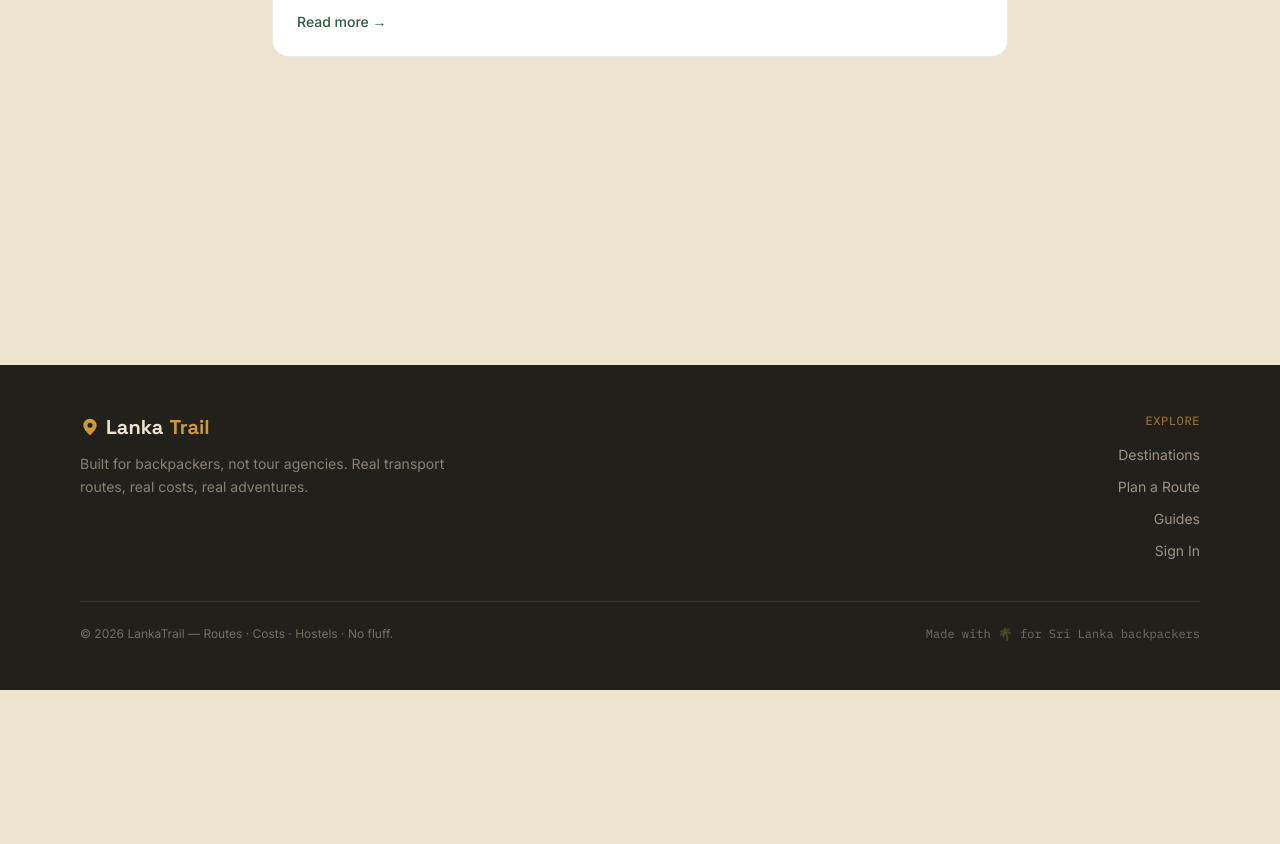
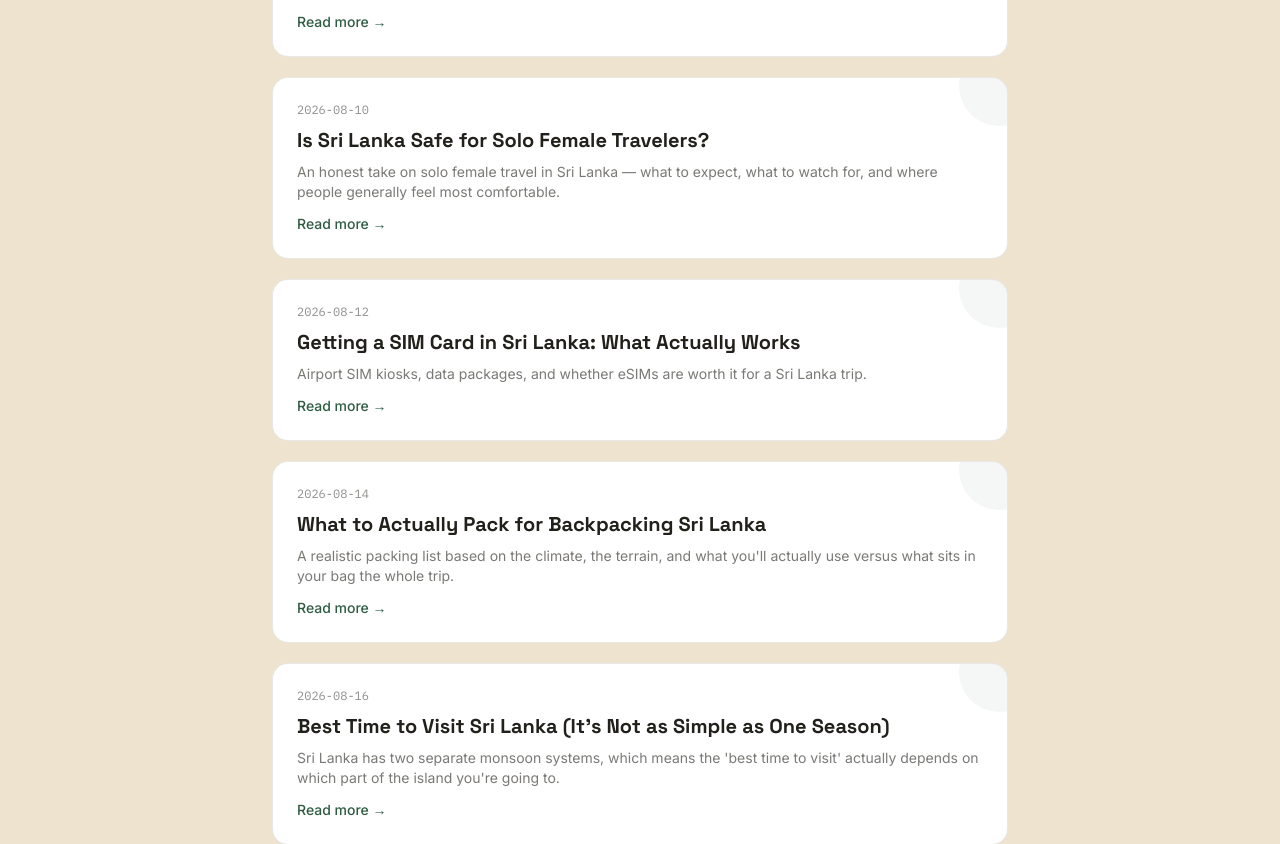
Before and after one commit to Hiran117/sri-lanka-backpacker, a Next.js app: page /blog in a window 1280 px wide. Shown: the part 580-1424 px from the top of the page. Before the commit the page ends 1270 px from the top, so only its background shows below. Built offline with nearby package versions, Linux system fonts and the light colour scheme; no server answers.

Commit message:
blog post

```diff
--- a/src/data/posts.js
+++ b/src/data/posts.js
@@ -27,6 +27,86 @@ Transport barely registers as a cost. Buses and trains between towns rarely cros
 
 Add it up and most backpackers land somewhere between 4,000-6,500 rupees a day total. That's without being stingy — just not throwing money at things tourists get talked into paying more for.`,
   },
+
+  {
+  slug: "sri-lanka-solo-female-travel-safety",
+  title: "Is Sri Lanka Safe for Solo Female Travelers?",
+  excerpt: "An honest take on solo female travel in Sri Lanka — what to expect, what to watch for, and where people generally feel most comfortable.",
+  date: "2026-08-10",
+  content: `Short answer: yes, and it's one of the more comfortable countries in South Asia to travel solo as a woman. That doesn't mean zero hassle, just that the hassle is manageable and rarely dangerous.
+
+Attention on public transport and in touristy areas is the most common thing you'll deal with — stares, occasional comments, sometimes a tuk-tuk driver being overly chatty. It's usually harmless but can get tiring by week two. Dressing a bit more conservatively (covering shoulders and knees, especially at temples) cuts down on this noticeably.
+
+Solo women consistently report feeling most comfortable in Ella, Kandy, and the south coast beach towns — these are well-trodden backpacker circuits with a steady flow of other travelers, so you're rarely the only foreigner around. Places further off the beaten path like Jaffna or the deep east coast get you more attention just because fewer tourists pass through, not because they're less safe.
+
+Practical stuff that actually helps: get a local SIM card on day one so you're never without data, use PickMe (Sri Lanka's Uber-equivalent) instead of hailing tuk-tuks on the street, and stick to hostels with good recent reviews specifically mentioning solo women — the backpacker grapevine is honest about which places feel right.
+
+Nighttime is where you want to be more deliberate, same as most places. Walking around Colombo alone late at night isn't something I'd recommend, but that's true of most capital cities, not specifically a Sri Lanka issue.`,
+},
+{
+  slug: "sri-lanka-sim-card-esim-guide",
+  title: "Getting a SIM Card in Sri Lanka: What Actually Works",
+  excerpt: "Airport SIM kiosks, data packages, and whether eSIMs are worth it for a Sri Lanka trip.",
+  date: "2026-08-12",
+  content: `Getting connected the moment you land makes everything easier — maps, ride apps, checking bus times. Here's what actually works.
+
+At the airport, both Dialog and Mobitel have kiosks right after immigration. Dialog generally has the better network coverage, especially once you're outside Colombo and up in the hill country. A basic tourist SIM with a few GB of data runs around 1,000-1,500 rupees and takes maybe ten minutes to set up, passport required.
+
+If you'd rather skip the kiosk line, eSIMs work well here now — Airalo and similar apps let you buy a Sri Lanka data plan before you even land, and it activates the moment you touch down. Slightly pricier than the physical SIM route but saves you an airport queue after a long flight.
+
+One thing worth knowing: coverage genuinely drops in more remote hill country stretches and deep in national parks, so don't count on constant signal if you're doing something like the Ella to Kandy backcountry routes or deep into Horton Plains. Download offline maps before you head into those areas, just in case.
+
+Topping up is easy everywhere — small shops all over the country sell recharge cards, and Dialog/Mobitel both have simple apps for topping up online if you'd rather not deal with cash top-ups.`,
+},
+{
+  slug: "sri-lanka-packing-list-backpacker",
+  title: "What to Actually Pack for Backpacking Sri Lanka",
+  excerpt: "A realistic packing list based on the climate, the terrain, and what you'll actually use versus what sits in your bag the whole trip.",
+  date: "2026-08-14",
+  content: `Sri Lanka is hot and humid almost everywhere except the hill country, which is genuinely cool at night. Pack for both, because you will feel the difference between Mirissa and Nuwara Eliya.
+
+Clothes-wise, keep it light and quick-dry. You'll sweat constantly in the lowlands, so cotton takes forever to dry and starts smelling by day three. A couple of quick-dry shirts, breathable trousers or shorts, and one warmer layer for the hill country nights (it genuinely gets cold enough for a hoodie in Ella and Nuwara Eliya) covers most of it.
+
+Temple visits need shoulders and knees covered, for both men and women — a light scarf or sarong doubles as this and as a beach towel, worth throwing in.
+
+Footwear: one pair of proper walking shoes or trail runners for hikes like Ella Rock or Adam's Peak, and sandals for everything else. You won't need hiking boots unless you're doing something serious like Horton Plains in rainy season.
+
+A few things people forget and regret: a dry bag or ziplocks for the inevitable sudden rain, a physical padlock for hostel lockers (not all provide them), and reef-safe sunscreen if you're doing any snorkeling around Mirissa or Trincomalee, since regular sunscreen is genuinely bad for the coral there.
+
+Skip: a full first aid kit (pharmacies are everywhere and well-stocked), a travel towel if your hostel provides one (most do), and honestly, most of the "just in case" items — you can buy almost anything you forgot once you're there, often cheaper than at home.`,
+},
+{
+  slug: "sri-lanka-best-time-to-visit",
+  title: "Best Time to Visit Sri Lanka (It's Not as Simple as One Season)",
+  excerpt: "Sri Lanka has two separate monsoon systems, which means the 'best time to visit' actually depends on which part of the island you're going to.",
+  date: "2026-08-16",
+  content: `This trips people up constantly because Sri Lanka doesn't have one wet season and one dry season — it has two monsoons hitting opposite coasts at different times.
+
+The southwest monsoon runs roughly May through September, affecting the west coast, south coast, and hill country — so Colombo, Galle, Mirissa, Ella, and Kandy are at their best outside this window, generally December through March.
+
+The northeast monsoon runs roughly October through January, affecting the east coast — so Trincomalee and Arugam Bay actually have their best weather from around May to September, exactly when the south coast is getting rained on.
+
+What this means practically: if you're doing the classic south coast and hill country circuit, aim for December to March. If you're prioritizing the east coast surf towns, aim for the opposite half of the year. If you're doing a longer trip covering both, you'll hit some rain somewhere regardless, and that's fine — Sri Lankan rain tends to come in short, heavy bursts rather than all-day washouts.
+
+Shoulder months (April and September-ish) can actually be a decent compromise if you're trying to loosely cover the whole island in one trip, just expect more unpredictable weather day to day.`,
+},
+{
+  slug: "sri-lanka-vegetarian-vegan-food-guide",
+  title: "Eating Vegetarian and Vegan in Sri Lanka",
+  excerpt: "Sri Lankan food is naturally vegetarian-friendly in ways a lot of travelers don't expect going in.",
+  date: "2026-08-18",
+  content: `This surprised me the first time — Sri Lanka is genuinely one of the easier countries in Asia to eat vegetarian, and vegan isn't far behind.
+
+Rice and curry, the default meal everywhere, usually comes with multiple vegetable curries by default — think dhal, jackfruit curry, pumpkin curry, beetroot curry — alongside whatever meat or fish option exists. You can often just ask for the vegetable curries without the meat and get a full, varied plate without any fuss.
+
+Dhal (lentil curry) is everywhere, cheap, and almost always vegan by default since it's usually made with coconut milk rather than dairy. Same goes for most of the vegetable curries — coconut milk is the base for a lot of Sri Lankan cooking, which works in vegans' favor.
+
+Hoppers (bowl-shaped rice flour pancakes) are vegan on their own, though egg hoppers are also common — just specify "plain hoppers" if you want to skip the egg. Roti and kottu can be made vegetable-only too, just ask.
+
+Where it gets trickier is ghee (clarified butter) showing up in some dishes, and fish sauce or dried shrimp paste occasionally used as a flavor base even in "vegetable" dishes without it being obvious. If you're strict vegan, it's worth learning the word for it locally or just asking directly — most places are used to the question and happy to adjust.
+
+Cafes in backpacker hubs like Ella and Mirissa now regularly have dedicated vegan menus too, so if you want a break from local food, that's an easy fallback.`,
+},
 ];
 
 export function getPost(slug) {
```
